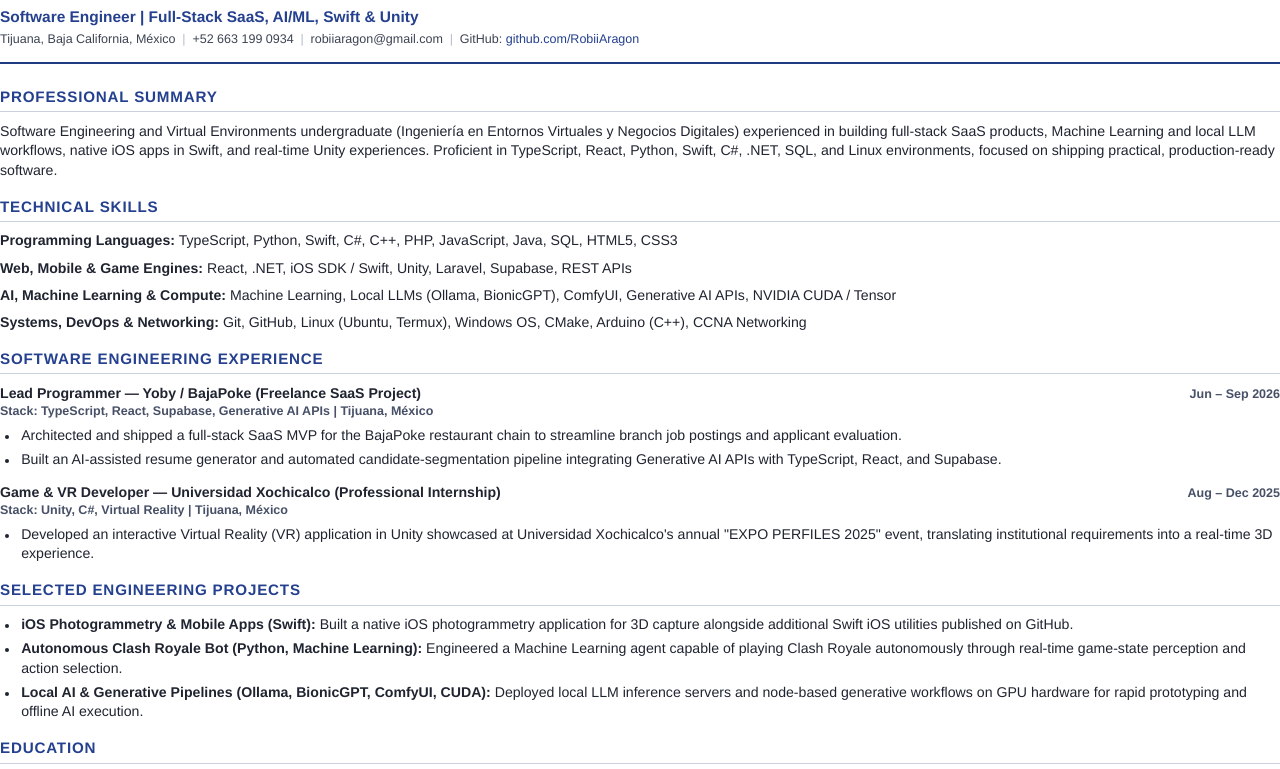
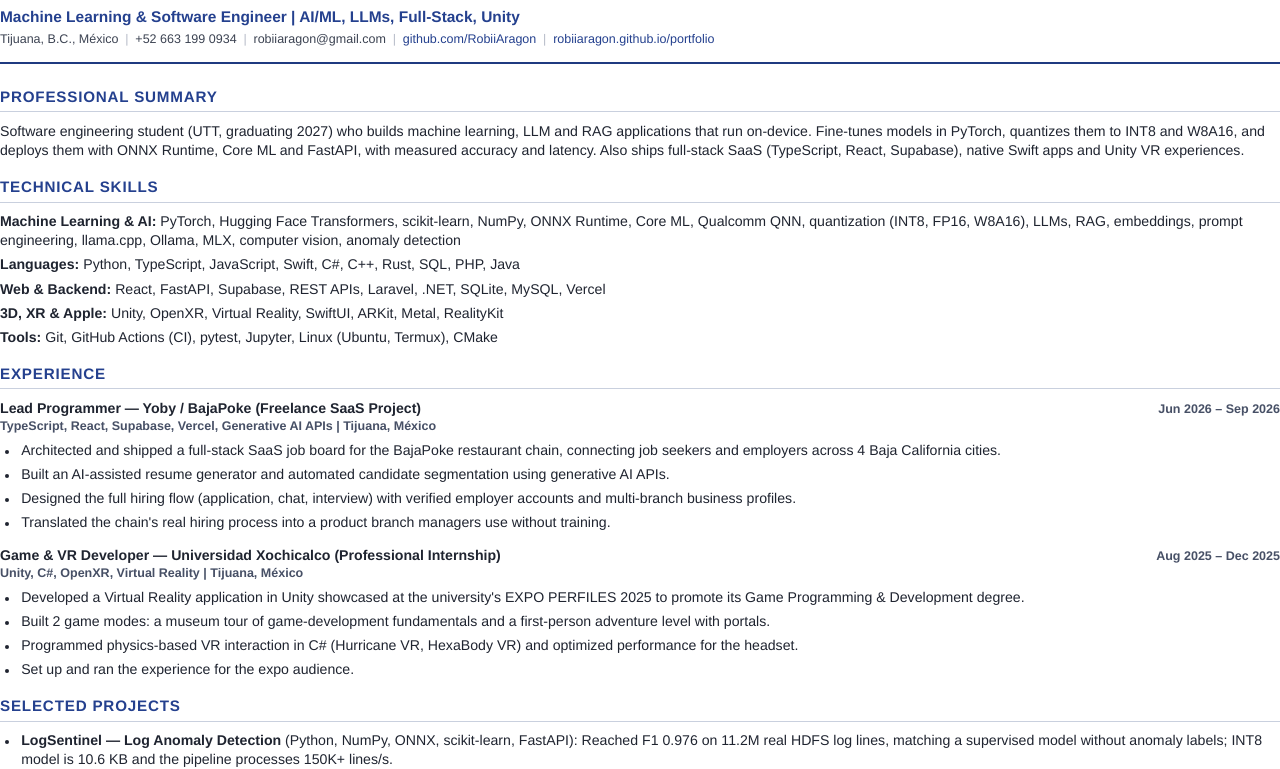
Before and after one commit to RobiiAragon/portfolio, a plain HTML site: page resume.html in a window 1280 px wide. Shown: the part 40-809 px from the top of the page. Drawn offline with Linux system fonts and the light colour scheme.

Commit message:
Rework CV for ATS: ML-focused title and summary, bulleted roles, quantified projects

```diff
--- a/resume.html
+++ b/resume.html
@@ -30,47 +30,61 @@
   li { margin-bottom: 1.2mm; padding-left: 0.6mm; }
   li::marker { font-size: 9pt; }
   h2 { break-after: avoid; }
+  .proj li { margin-bottom: 1.4mm; }
+  .skills p { margin-bottom: 1.2mm; }
 </style>
 </head>
 <body>
   <h1>Jesús Aragón</h1>
-  <p class="role">Software Engineer | Full-Stack SaaS, AI/ML, Swift &amp; Unity</p>
-  <div class="contact">Tijuana, Baja California, México<span class="sep">|</span>+52 663 199 0934<span class="sep">|</span>robiiaragon@gmail.com<span class="sep">|</span>GitHub: <a href="https://github.com/RobiiAragon">github.com/RobiiAragon</a></div>
+  <p class="role">Machine Learning &amp; Software Engineer | AI/ML, LLMs, Full-Stack, Unity</p>
+  <div class="contact">Tijuana, B.C., México<span class="sep">|</span>+52 663 199 0934<span class="sep">|</span>robiiaragon@gmail.com<span class="sep">|</span><a href="https://github.com/RobiiAragon">github.com/RobiiAragon</a><span class="sep">|</span><a href="https://robiiaragon.github.io/portfolio/">robiiaragon.github.io/portfolio</a></div>
 
   <h2>Professional Summary</h2>
-  <p>Software Engineering and Virtual Environments undergraduate (Ingeniería en Entornos Virtuales y Negocios Digitales) experienced in building full-stack SaaS products, Machine Learning and local LLM workflows, native iOS apps in Swift, and real-time Unity experiences. Proficient in TypeScript, React, Python, Swift, C#, .NET, SQL, and Linux environments, focused on shipping practical, production-ready software.</p>
+  <p>Software engineering student (UTT, graduating 2027) who builds machine learning, LLM and RAG applications that run on-device. Fine-tunes models in PyTorch, quantizes them to INT8 and W8A16, and deploys them with ONNX Runtime, Core ML and FastAPI, with measured accuracy and latency. Also ships full-stack SaaS (TypeScript, React, Supabase), native Swift apps and Unity VR experiences.</p>
 
   <h2>Technical Skills</h2>
-  <p><b>Programming Languages:</b> TypeScript, Python, Swift, C#, C++, PHP, JavaScript, Java, SQL, HTML5, CSS3</p>
-  <p><b>Web, Mobile &amp; Game Engines:</b> React, .NET, iOS SDK / Swift, Unity, Laravel, Supabase, REST APIs</p>
-  <p><b>AI, Machine Learning &amp; Compute:</b> Machine Learning, Local LLMs (Ollama, BionicGPT), ComfyUI, Generative AI APIs, NVIDIA CUDA / Tensor</p>
-  <p><b>Systems, DevOps &amp; Networking:</b> Git, GitHub, Linux (Ubuntu, Termux), Windows OS, CMake, Arduino (C++), CCNA Networking</p>
+  <div class="skills">
+  <p><b>Machine Learning &amp; AI:</b> PyTorch, Hugging Face Transformers, scikit-learn, NumPy, ONNX Runtime, Core ML, Qualcomm QNN, quantization (INT8, FP16, W8A16), LLMs, RAG, embeddings, prompt engineering, llama.cpp, Ollama, MLX, computer vision, anomaly detection</p>
+  <p><b>Languages:</b> Python, TypeScript, JavaScript, Swift, C#, C++, Rust, SQL, PHP, Java</p>
+  <p><b>Web &amp; Backend:</b> React, FastAPI, Supabase, REST APIs, Laravel, .NET, SQLite, MySQL, Vercel</p>
+  <p><b>3D, XR &amp; Apple:</b> Unity, OpenXR, Virtual Reality, SwiftUI, ARKit, Metal, RealityKit</p>
+  <p><b>Tools:</b> Git, GitHub Actions (CI), pytest, Jupyter, Linux (Ubuntu, Termux), CMake</p>
+  </div>
 
-  <h2>Software Engineering Experience</h2>
+  <h2>Experience</h2>
   <div class="entry">
-    <div class="head"><b>Lead Programmer — Yoby / BajaPoke (Freelance SaaS Project)</b><span class="date">Jun – Sep 2026</span></div>
-    <div class="stack">Stack: TypeScript, React, Supabase, Generative AI APIs | Tijuana, México</div>
+    <div class="head"><b>Lead Programmer — Yoby / BajaPoke (Freelance SaaS Project)</b><span class="date">Jun 2026 – Sep 2026</span></div>
+    <div class="stack">TypeScript, React, Supabase, Vercel, Generative AI APIs | Tijuana, México</div>
     <ul>
-      <li>Architected and shipped a full-stack SaaS MVP for the BajaPoke restaurant chain to streamline branch job postings and applicant evaluation.</li>
-      <li>Built an AI-assisted resume generator and automated candidate-segmentation pipeline integrating Generative AI APIs with TypeScript, React, and Supabase.</li>
+      <li>Architected and shipped a full-stack SaaS job board for the BajaPoke restaurant chain, connecting job seekers and employers across 4 Baja California cities.</li>
+      <li>Built an AI-assisted resume generator and automated candidate segmentation using generative AI APIs.</li>
+      <li>Designed the full hiring flow (application, chat, interview) with verified employer accounts and multi-branch business profiles.</li>
+      <li>Translated the chain's real hiring process into a product branch managers use without training.</li>
     </ul>
   </div>
   <div class="entry">
-    <div class="head"><b>Game &amp; VR Developer — Universidad Xochicalco (Professional Internship)</b><span class="date">Aug – Dec 2025</span></div>
-    <div class="stack">Stack: Unity, C#, Virtual Reality | Tijuana, México</div>
+    <div class="head"><b>Game &amp; VR Developer — Universidad Xochicalco (Professional Internship)</b><span class="date">Aug 2025 – Dec 2025</span></div>
+    <div class="stack">Unity, C#, OpenXR, Virtual Reality | Tijuana, México</div>
     <ul>
-      <li>Developed an interactive Virtual Reality (VR) application in Unity showcased at Universidad Xochicalco's annual "EXPO PERFILES 2025" event, translating institutional requirements into a real-time 3D experience.</li>
+      <li>Developed a Virtual Reality application in Unity showcased at the university's EXPO PERFILES 2025 to promote its Game Programming &amp; Development degree.</li>
+      <li>Built 2 game modes: a museum tour of game-development fundamentals and a first-person adventure level with portals.</li>
+      <li>Programmed physics-based VR interaction in C# (Hurricane VR, HexaBody VR) and optimized performance for the headset.</li>
+      <li>Set up and ran the experience for the expo audience.</li>
     </ul>
   </div>
 
-  <h2>Selected Engineering Projects</h2>
-  <ul>
-    <li><b>iOS Photogrammetry &amp; Mobile Apps (Swift):</b> Built a native iOS photogrammetry application for 3D capture alongside additional Swift iOS utilities published on GitHub.</li>
-    <li><b>Autonomous Clash Royale Bot (Python, Machine Learning):</b> Engineered a Machine Learning agent capable of playing Clash Royale autonomously through real-time game-state perception and action selection.</li>
-    <li><b>Local AI &amp; Generative Pipelines (Ollama, BionicGPT, ComfyUI, CUDA):</b> Deployed local LLM inference servers and node-based generative workflows on GPU hardware for rapid prototyping and offline AI execution.</li>
+  <h2>Selected Projects</h2>
+  <ul class="proj">
+    <li><b>LogSentinel — Log Anomaly Detection</b> (Python, NumPy, ONNX, scikit-learn, FastAPI): Reached F1 0.976 on 11.2M real HDFS log lines, matching a supervised model without anomaly labels; INT8 model is 10.6 KB and the pipeline processes 150K+ lines/s.</li>
+    <li><b>IT Ticket Triage — Fine-tuned Transformer</b> (PyTorch, Transformers, ONNX Runtime): Fine-tuned a two-head MiniLM that predicts ITIL priority with 79.3% accuracy vs 64.9% for a TF-IDF baseline; INT8 export is 4× smaller and runs in ~4 ms per ticket on CPU.</li>
+    <li><b>Offline IT Helpdesk — Local RAG</b> (MiniLM, BM25, llama.cpp, Qwen2.5, FastAPI): Built hybrid retrieval with cited answers; 96.9% top-1 retrieval, 84.4% fully correct answers and 100% of off-topic questions rejected.</li>
+    <li><b>Quant Lab &amp; Edge AI Bench — Quantization and Benchmarks</b> (ONNX Runtime, Core ML, Qualcomm QNN): Benchmarked 15+ model variants; FP16 on Core ML ran 7.5–12× faster than FP32 on CPU, and W8A16 recovered EfficientNet-B0 from an INT8 collapse to within 0.6 points.</li>
+    <li><b>Dex — Local AI Agent</b> (Rust, Tauri, MLX, llama.cpp, MCP): Desktop AI agent that runs a 35B LLM, image generation, text-to-speech and text-to-3D fully on a Mac, picking models by available RAM.</li>
+    <li><b>Royale Local — Real-time Vision Agent</b> (Swift, ONNX Runtime, Node.js): On-device detection and OCR at 57.6 fps capture with 8.97 ms median state reads; 296 of 296 tests passing.</li>
+    <li><b>Forma — 3D Scanning App</b> (Swift, ARKit, Metal, Core ML): LiDAR, photogrammetry and Gaussian Splatting on iPhone, iPad and Mac, fully on-device.</li>
   </ul>
 
-  <h2 class="edu">Education</h2>
+  <h2>Education</h2>
   <div class="entry">
     <div class="head"><span><b>Universidad Tecnológica de Tijuana (UTT)</b> — Ingeniería &amp; TSU en TI: Entornos Virtuales y Negocios Digitales</span><span class="date light">2023 – Present (Grad. 2027)</span></div>
   </div>
@@ -80,6 +94,6 @@
 
   <h2>Certifications &amp; Languages</h2>
   <p><b>CCNA Essentials</b> (Jan 2024 – Apr 2024) • <b>NDG Linux Essentials</b> (Aug 2022 – Dec 2022) • <b>C++ Essentials</b> (Jan 2021 – Apr 2021)</p>
-  <p><b>Languages:</b> Spanish (Native) • English (B1 Intermediate)&nbsp; | &nbsp;<b>Core Strengths:</b> Technical-to-Business Translation, Adaptability, Crisis Management, Resilience</p>
+  <p><b>Languages:</b> Spanish (Native) • English (B1 Intermediate)</p>
 </body>
 </html>
```
Also changed, not shown: 1 other file.
